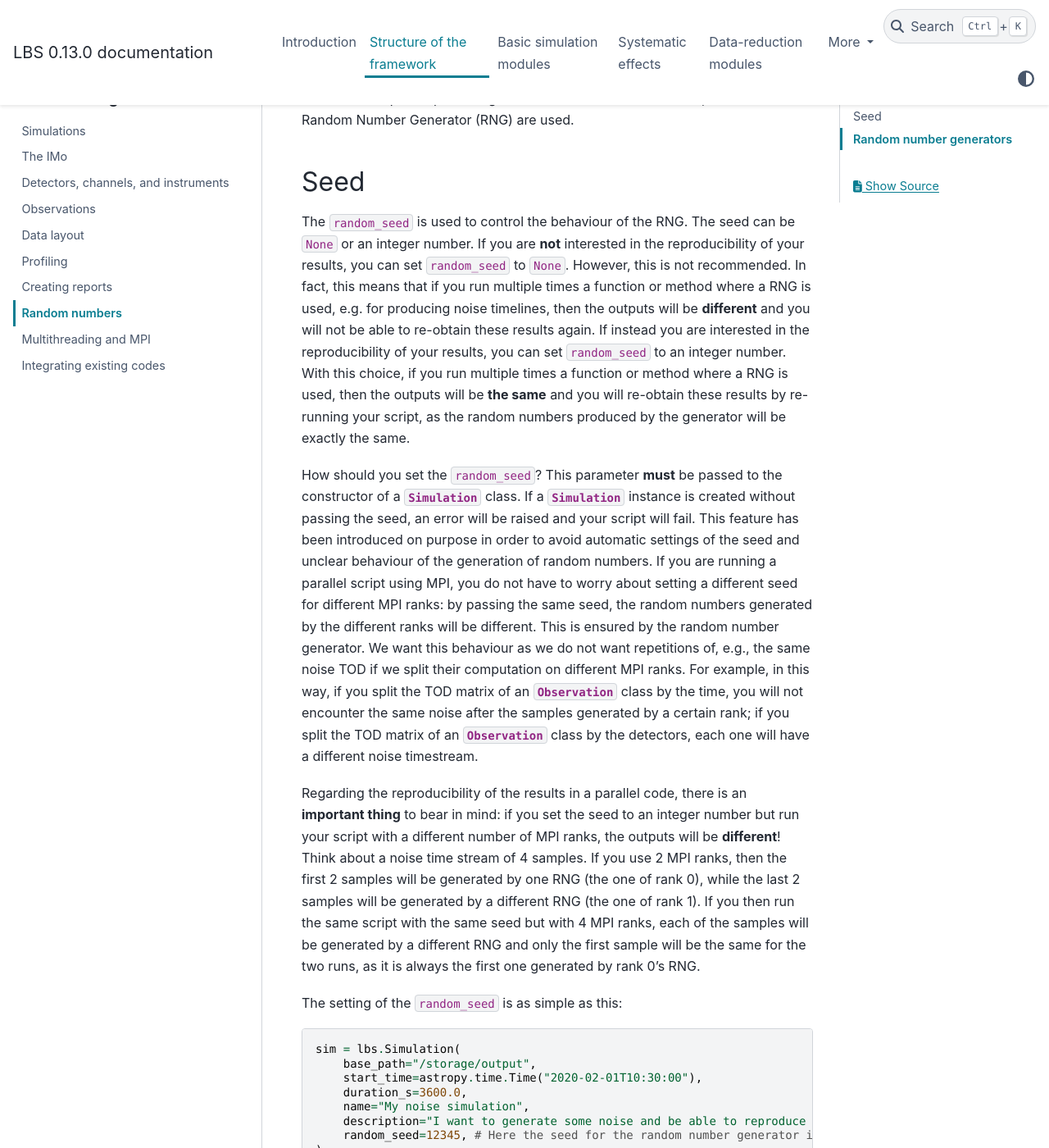
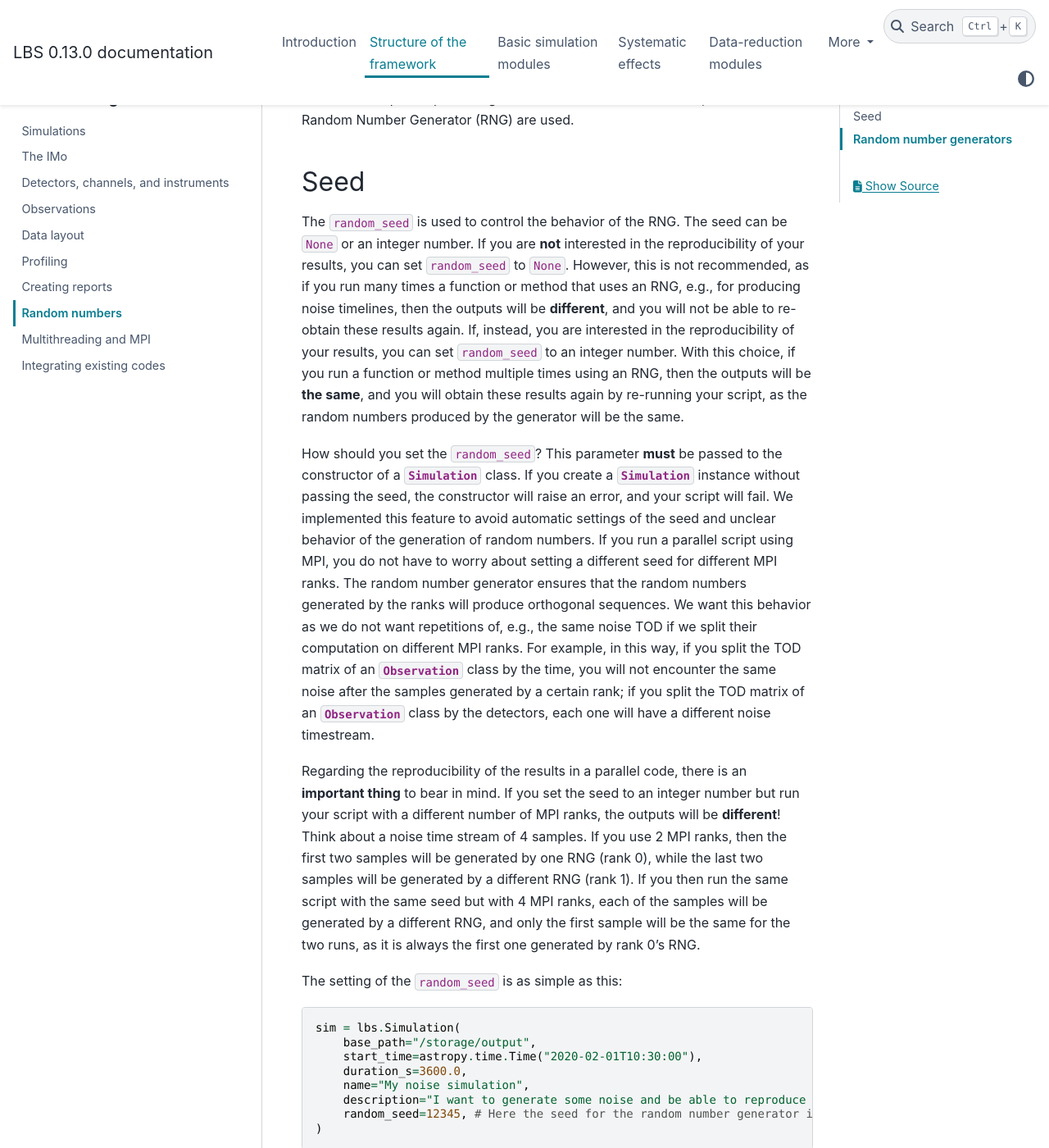
Before and after one commit to litebird/litebird_sim, a Sphinx documentation site: the page built from docs/source/random_numbers.rst, in a window 1280 px wide and 1400 px high, scrolled down 193 px. Shown: the whole window at 82% size. Built offline with Sphinx 7.4.7 and the PyData theme 0.15.4, drawn with Linux system fonts in a browser that asks for light colours; some of the changed text lies outside the part shown.

Commit message:
Fix the grammar of a few sentences

```diff
--- a/docs/source/random_numbers.rst
+++ b/docs/source/random_numbers.rst
@@ -10,48 +10,48 @@ a seed and a Random Number Generator (RNG) are used.
 Seed
 ----
 
-The ``random_seed`` is used to control the behaviour of the RNG. The seed
-can be ``None`` or an integer number.
-If you are **not** interested in the reproducibility of your results, you can
-set ``random_seed`` to ``None``. However, this is not recommended.
-In fact, this means that if you run multiple times a function or method where
-a RNG is used, e.g. for producing noise timelines, then
-the outputs will be **different** and you will not be able to re-obtain these
-results again.
-If instead you are interested in the reproducibility of your results, you can
-set ``random_seed`` to an integer number.
-With this choice, if you run multiple times a function or method where
-a RNG is used, then the outputs will be **the same** and
-you will re-obtain these results by re-running your script, as the random
-numbers produced by the generator will be exactly the same.
+The ``random_seed`` is used to control the behavior of the RNG. The
+seed can be ``None`` or an integer number. If you are **not**
+interested in the reproducibility of your results, you can set
+``random_seed`` to ``None``. However, this is not recommended, as if
+you run many times a function or method that uses an RNG, e.g., for
+producing noise timelines, then the outputs will be **different**, and
+you will not be able to re-obtain these results again. If, instead,
+you are interested in the reproducibility of your results, you can set
+``random_seed`` to an integer number. With this choice, if you run a
+function or method multiple times using an RNG, then the outputs will
+be **the same**, and you will obtain these results again by re-running
+your script, as the random numbers produced by the generator will be
+the same.
 
-How should you set the ``random_seed``? This parameter **must** be passed to
-the constructor of a :class:`.Simulation` class.
-If a :class:`.Simulation` instance is created without passing the seed, an
-error will be raised and your script will fail. This feature has been
-introduced on purpose in order to avoid automatic settings of the seed and
-unclear behaviour of the generation of random numbers.
-If you are running a parallel script using MPI, you do not have to
-worry about setting a different seed for different MPI ranks: by passing
-the same seed, the random numbers generated by the different ranks will be
-different. This is ensured by the random number generator. We want this
-behaviour as we do not want repetitions of, e.g., the same noise TOD if
-we split their computation on different MPI ranks. For example, in this
-way, if you split the TOD matrix of an :class:`.Observation` class by the
-time, you will not encounter the same noise after the samples generated
-by a certain rank; if you split the TOD matrix of an :class:`.Observation`
-class by the detectors, each one will have a different noise timestream.
+How should you set the ``random_seed``? This parameter **must** be
+passed to the constructor of a :class:`.Simulation` class. If you
+create a :class:`.Simulation` instance without passing the seed, the
+constructor will raise an error, and your script will fail. We
+implemented this feature to avoid automatic settings of the seed and
+unclear behavior of the generation of random numbers. If you run a
+parallel script using MPI, you do not have to worry about setting a
+different seed for different MPI ranks. The random number generator
+ensures that the random numbers generated by the ranks will produce
+orthogonal sequences. We want this behavior as we do not want
+repetitions of, e.g., the same noise TOD if we split their computation
+on different MPI ranks. For example, in this way, if you split the TOD
+matrix of an :class:`.Observation` class by the time, you will not
+encounter the same noise after the samples generated by a certain
+rank; if you split the TOD matrix of an :class:`.Observation` class by
+the detectors, each one will have a different noise timestream.
 
-Regarding the reproducibility of the results in a parallel code, there is
-an **important thing** to bear in mind: if you set the seed to an integer
-number but run your script with a different number of MPI ranks, the
-outputs will be **different**! Think about a noise time stream of 4 samples.
-If you use 2 MPI ranks, then the first 2 samples will be generated by
-one RNG (the one of rank 0), while the last 2 samples will be generated
-by a different RNG (the one of rank 1). If you then run the same script
-with the same seed but with 4 MPI ranks, each of the samples will be
-generated by a different RNG and only the first sample will be the same
-for the two runs, as it is always the first one generated by rank 0's RNG.
+Regarding the reproducibility of the results in a parallel code, there
+is an **important thing** to bear in mind. If you set the seed to an
+integer number but run your script with a different number of MPI
+ranks, the outputs will be **different**! Think about a noise time
+stream of 4 samples. If you use 2 MPI ranks, then the first two
+samples will be generated by one RNG (rank 0), while the last two
+samples will be generated by a different RNG (rank 1). If you then run
+the same script with the same seed but with 4 MPI ranks, each of the
+samples will be generated by a different RNG, and only the first
+sample will be the same for the two runs, as it is always the first
+one generated by rank 0’s RNG.
 
 The setting of the ``random_seed`` is as simple as this::
 
@@ -64,12 +64,12 @@ The setting of the ``random_seed`` is as simple as this::
       random_seed=12345, # Here the seed for the random number generator is set
   )
 
-During the execution of the :class:`.Simulation` constructor, the
-:meth:`.Simulation.init_random` method is run. There, the RNG is
-built and seeded with ``random_seed``. You can then use this RNG
-by calling ``sim.random``. There is also the possibility to
-change the random seed after creatinga :class:`.Simulation` instance.
-This is achieved by calling :meth:`.Simulation.init_random`::
+The :class:`.Simulation` constructor runs the
+:meth:`.Simulation.init_random` method, which builds the RNG and seeds
+it with ``random_seed``. You can then use this RNG by calling
+``sim.random``. There is also the possibility to change the random
+seed after creating a :class:`.Simulation` instance. You can achieve
+this by calling :meth:`.Simulation.init_random`::
 
   sim = lbs.Simulation(random_seed=12345)
   [...]
```
